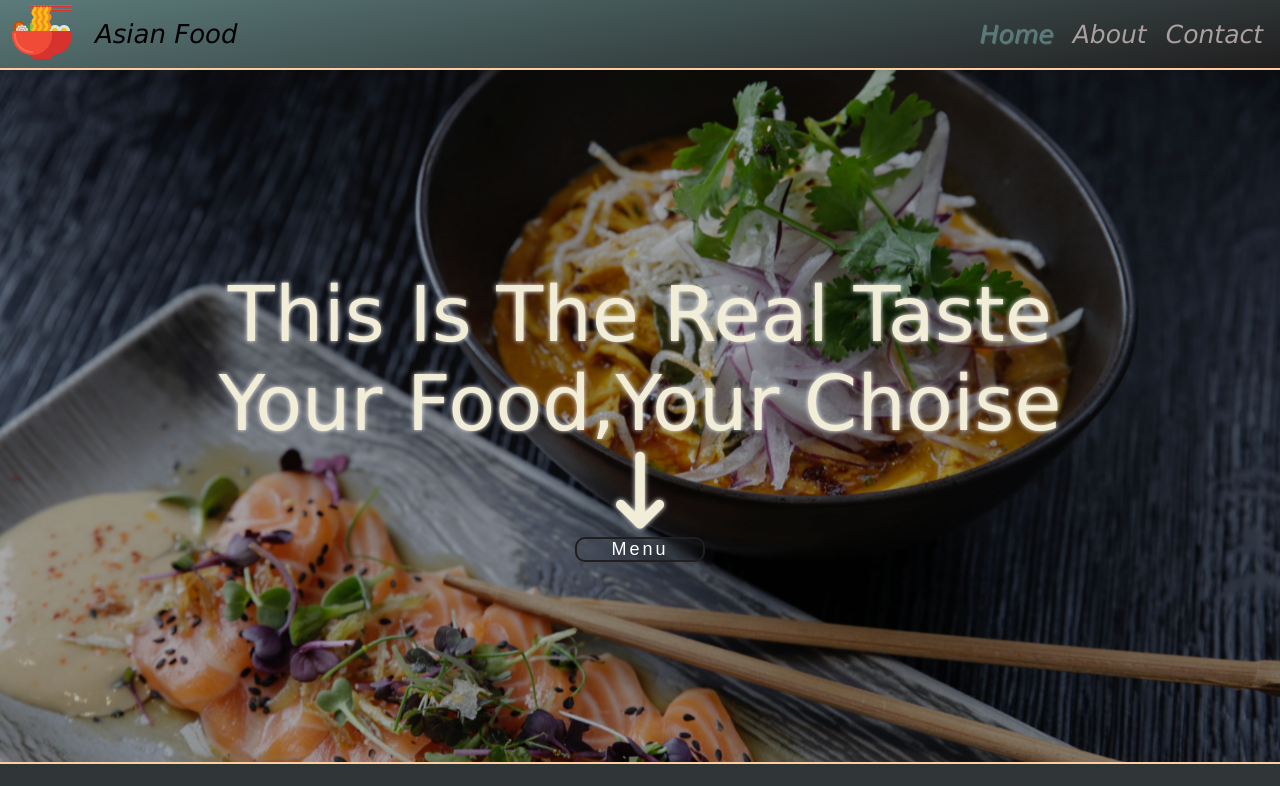
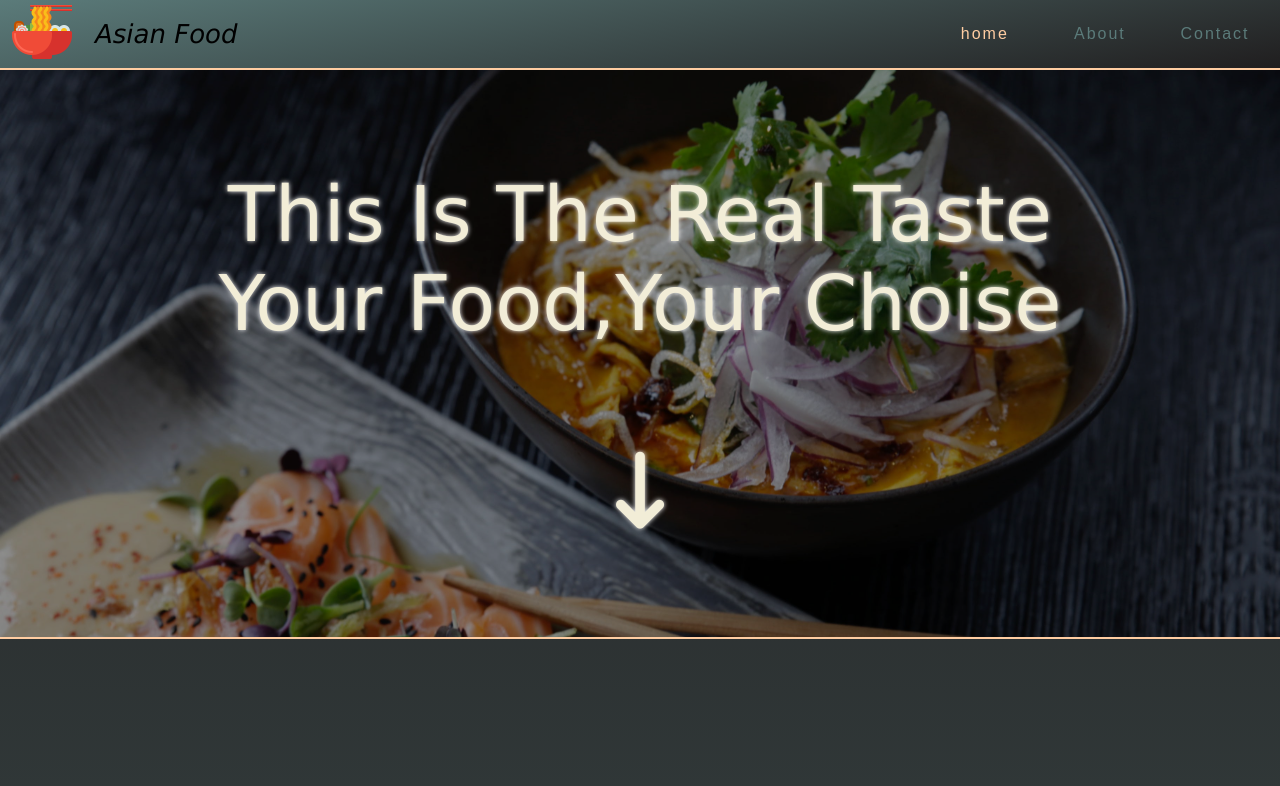
Before and after one commit to iraklishanava05/First-Project--Update-, a plain HTML site: page index.html in a window 1280 px wide. Shown: the top 786 px of the page. Drawn offline with Linux system fonts and the light colour scheme.

Commit message:
working on *

```diff
--- a/index.css
+++ b/index.css
@@ -39,17 +39,21 @@ header {
   );
 }
 
-header a {
-  margin: 0px 7px;
-  font-size: 25px;
-  color: rgb(171, 160, 160);
-  text-decoration: none;
-  transition: 0.5s ease-out;
+header a button {
+  width: 100px;
+  font-size: 1rem;
+  letter-spacing: 2px;
+  color: var(--third-color);
+  margin: 0 5px;
+  border: none;
+  background: transparent;
+}
+header a button:hover {
+  color: var(--primary-color);
 }
 
-header div.container a.active {
-  color: var(--third-color);
-  text-shadow: 1px 1px 1px;
+header div.container a button.active {
+  color: var(--primary-color);
 }
 
 header .aside {
@@ -110,14 +114,39 @@ main article.banner {
   background-image: url("./photo/pexels-christel-jensen-628776.jpg");
   background-repeat: no-repeat;
   background-size: cover;
+  background-position-x: center;
   border-bottom: 2px solid var(--primary-color);
+  animation-name: banner;
+  animation-iteration-count: infinite;
+  animation-duration: 20s;
+}
+
+@keyframes banner {
+  0% {
+    background-image: url("./photo/pexels-christel-jensen-628776.jpg");
+  }
+
+  25% {
+    background-image: url("./photo/pexels-christel-jensen-628776.jpg");
+  }
+
+  50% {
+    background-image: url("./photo/assian-food.png");
+  }
+
+  75% {
+    background-image: url("./photo/assian-food.png");
+  }
+  100% {
+    background-image: url("./photo/pexels-christel-jensen-628776.jpg");
+  }
 }
 
 main article.banner div.overlay {
   width: 100%;
   height: 100%;
-  padding: 200px 0;
-  background-color: rgba(0, 0, 0, 0.32);
+  padding: 100px 0;
+  background-color: rgba(0, 0, 0, 0.43);
 }
 
 main article.banner div.overlay div.text {
@@ -132,31 +161,8 @@ main article.banner div.overlay div.text {
   text-shadow: white 0 0 5px;
 }
 
-main article.banner div.overlay div.button a {
-  text-decoration: none;
-}
-
-main article.banner div.overlay div.button a button {
-  display: flex;
-  justify-content: center;
-  align-items: center;
-  width: 130px;
-  height: 25px;
-  color: black;
-  text-decoration: none;
-  font-size: 18px;
-  letter-spacing: 3px;
-  background: transparent;
-  backdrop-filter: blur(10px);
-  color: white;
-  border: 2px solid var(--secondary-color);
-  border-radius: 10px;
-  transition: 0.5s ease-in-out;
-}
-
-main article.banner div.overlay div.button button:hover {
-  border: 2px solid var(--primary-color);
-  box-shadow: 0 0 15px;
+main article.banner div.overlay div.text span:nth-child(3) {
+  margin: 100px 0 0;
 }
 
 /* ------------------main-article.banner-END */
--- a/index.html
+++ b/index.html
@@ -15,12 +15,11 @@
         <span>Asian Food</span>
       </div>
       <div class="container">
-        <a class="active" href="#">Home</a>
-        <a href="second.html">About</a>
-        <a href="#">Contact</a>
+        <a href="#"><button class="active">home</button></a>
+        <a href="second.html"><button>About</button></a>
+        <a href="#"><button>Contact</button></a>
       </div>
     </header>
-
     <main>
       <article class="banner">
         <div class="overlay">
@@ -28,9 +27,6 @@
             <span>This Is The Real Taste</span>
             <span>Your Food,Your Choise </span>
             <span><i class="fa-solid fa-arrow-down-long"></i></span>
-            <div class="button">
-              <a href="#"><button>Menu</button></a>
-            </div>
           </div>
         </div>
       </article>
```
Also changed, not shown: second.html (+3 -3 lines), photo/assian-food2.jpg (added), photo/download.jpg (added).
